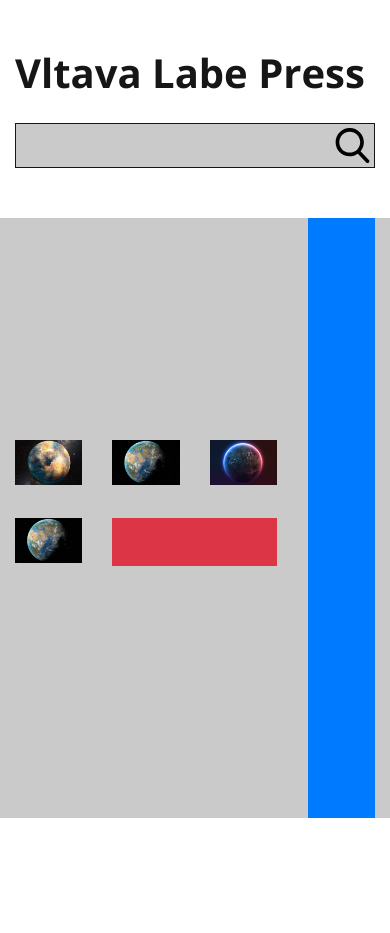
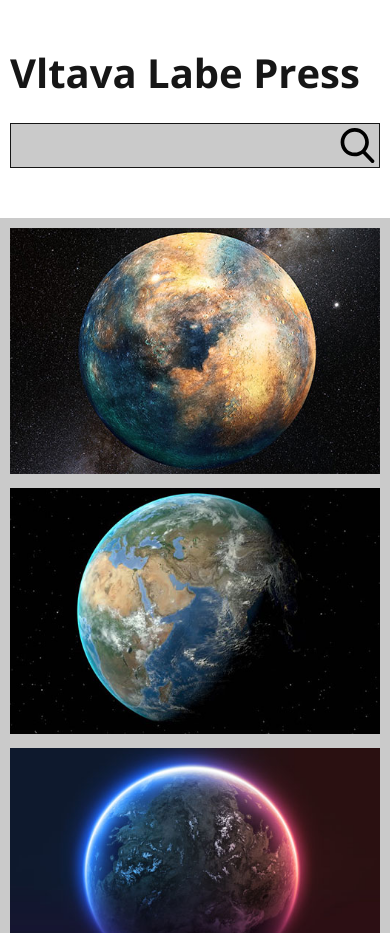
Before and after one commit to enjdusan/vltava-labe-press-test, a website: page index.html in a window 390 px wide. Shown: the top 933 px of the page. Before the commit the page ends 848 px from the top, so only its background shows below. Drawn offline with nearby package versions, Linux system fonts and the light colour scheme.

```diff
--- a/index.html
+++ b/index.html
@@ -28,19 +28,19 @@
 
 <section class="content">
     <div class="container">
-        <div class="row">
-            <main class="col col-9">
+        <div class="row mb-0">
+            <main class="col col-9 content-main-wrapper">
                 <div class="row">
-                    <div class="col col-4"><img src="./img/planeta1.jpg" alt="Planeta 1"></div>
-                    <div class="col col-4"><img src="./img/planeta2.jpg" alt="Planeta 2"></div>
-                    <div class="col col-4"><img src="./img/planeta3.jpg" alt="Planeta 3"></div>
+                    <div class="col col-4 content-main-col"><img src="./img/planeta1.jpg" alt="Planeta 1"></div>
+                    <div class="col col-4 content-main-col"><img src="./img/planeta2.jpg" alt="Planeta 2"></div>
+                    <div class="col col-4 content-main-col"><img src="./img/planeta3.jpg" alt="Planeta 3"></div>
                 </div>
                 <div class="row">
-                    <div class="col col-4"><img src="./img/planeta2.jpg" alt="Planeta 2"></div>
-                    <div class="col col-8"><div class="content-red"></div></div>
+                    <div class="col col-4 content-main-col"><img src="./img/planeta2.jpg" alt="Planeta 2"></div>
+                    <div class="col col-8 content-main-col"><div class="content-red"></div></div>
                 </div>
             </main>
-            <aside class="col col-3">
+            <aside class="col col-3 content-aside-wrapper">
                 <div class="content-aside"></div>
             </aside>
         </div>
--- a/scss/_mixins.scss
+++ b/scss/_mixins.scss
@@ -20,8 +20,13 @@
   }
 }
 
-@mixin make-grid-cols() {
-  @for $i from 1 through 12 {
-
+@mixin max-width($max-width) {
+  @media (max-width: #{map_get($breakpoints, $max-width) - 1}) {
+    @content
   }
 }
+
+@mixin flex-col-width($width) {
+  flex: 0 0 $width;
+  max-width: $width;
+}
--- a/scss/_variables.scss
+++ b/scss/_variables.scss
@@ -4,7 +4,7 @@
 $search-bg: #cacaca;
 $main-bg: #cacaca;
 
-$gutter-width: 15px;
+$gutter-width: 10px;
 
 $breakpoints: (
     xs: 0,
@@ -18,5 +18,5 @@
     sm: 540px,
     md: 720px,
     lg: 960px,
-    xl: 1170px
+    xl: 1900px
 );
--- a/scss/app.scss
+++ b/scss/app.scss
@@ -1,5 +1,9 @@
 @import "variables";
+
 @import "mixins";
+
 @import "preset/default";
+@import "preset/helpers";
+
 @import "layout/header";
 @import "layout/content";
--- a/scss/layout/_content.scss
+++ b/scss/layout/_content.scss
@@ -1,17 +1,47 @@
 .content {
   background-color: $main-bg;
+  padding-top: $gutter-width;
+  padding-bottom: $gutter-width;
 
   .row {
-    margin-bottom: $gutter-width * 2;
+    @include min-width(md) {
+      margin-bottom: $gutter-width * 2;
+    }
   }
 
   &-red {
     background-color: #dc3545;
-    height: 100%;
+    height: 400px;
+  }
+
+  &-main {
+    &-wrapper {
+      @include max-width(lg) {
+        @include flex-col-width(100%);
+      }
+    }
+
+    &-col {
+      @include max-width(md) {
+        margin-bottom: $gutter-width;
+
+        @include flex-col-width(100%);
+
+        img {
+          width: 100%;
+        }
+      }
+    }
   }
 
   &-aside {
     background-color: $link-color;
-    height: 600px;
+    height: 900px;
+
+    &-wrapper {
+      @include max-width(lg) {
+        @include flex-col-width(100%);
+      }
+    }
   }
 }
--- a/scss/layout/_header.scss
+++ b/scss/layout/_header.scss
@@ -50,12 +50,28 @@
   }
 
   .col {
-    flex: 0 0 100%;
-    max-width: 100%;
+    &:nth-child(1) {
+      @include flex-col-width(100%);
 
-    @include min-width(lg) {
-      flex: 0 0 50%;
-      max-width: 50%;
+      @include min-width(lg) {
+        @include flex-col-width(60%);
+      }
+
+      @include min-width(xl) {
+        @include flex-col-width(45%);
+      }
+    }
+
+    &:nth-child(2) {
+      @include flex-col-width(100%);
+
+      @include min-width(lg) {
+        @include flex-col-width(40%);
+      }
+
+      @include min-width(xl) {
+        @include flex-col-width(55%);
+      }
     }
   }
 }
--- a/scss/preset/_default.scss
+++ b/scss/preset/_default.scss
@@ -45,8 +45,7 @@
 
   @for $i from 1 through 12 {
     &-#{$i} {
-      flex: 0 0 percentage(1/12) * $i;
-      max-width: percentage(1/12) * $i;
+      @include flex-col-width(percentage(1/12) * $i);
     }
   }
 }
--- /dev/null
+++ b/scss/preset/_helpers.scss
@@ -0,0 +1,3 @@
+.mb-0 {
+  margin-bottom: 0 !important;
+}
```
Also changed, not shown: css/app.css, 1 other file.
